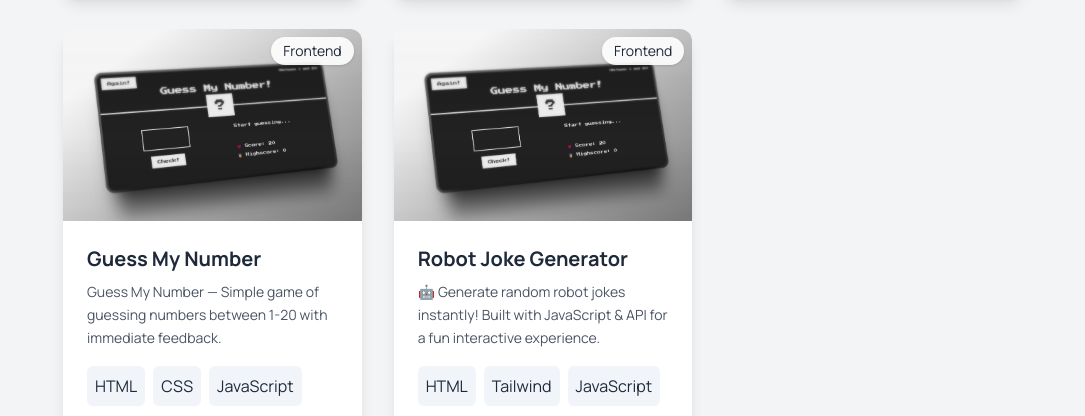
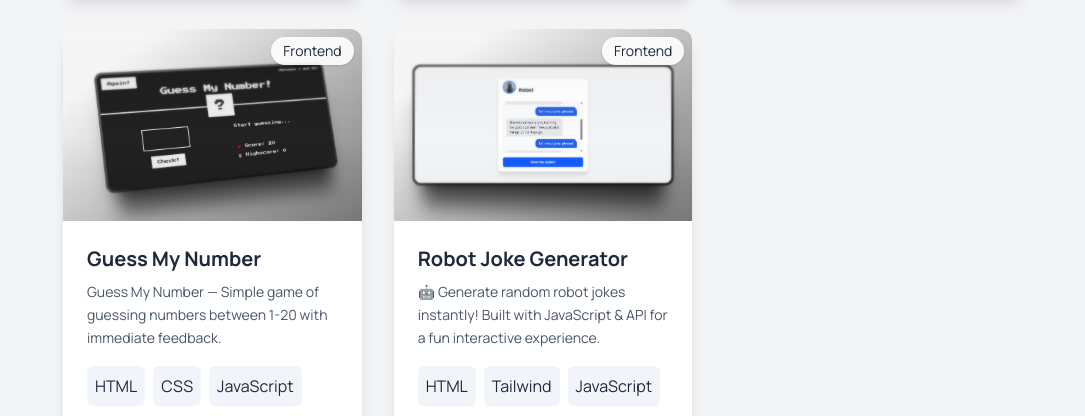
Before and after one commit to rofioy/rofioy.github.io, a website: page index.html in a window 1280 px wide. Shown: the part 2624-3040 px from the top of the page, without its empty margins (97-1182 px from the left). Drawn offline with Linux system fonts and the light colour scheme.

Commit message:
Add Picture Robot Joke Generator

```diff
--- a/index.html
+++ b/index.html
@@ -834,7 +834,7 @@
             class="relative hover:scale-105 transition-transform duration-300"
           >
             <img
-              src="./img/project/guessMyNumber.jpeg"
+              src="./img/project/img-robot-joke-generator.jpeg"
               class="w-full h-48 object-cover"
               alt="Todo List Interface"
               loading="lazy"
```
